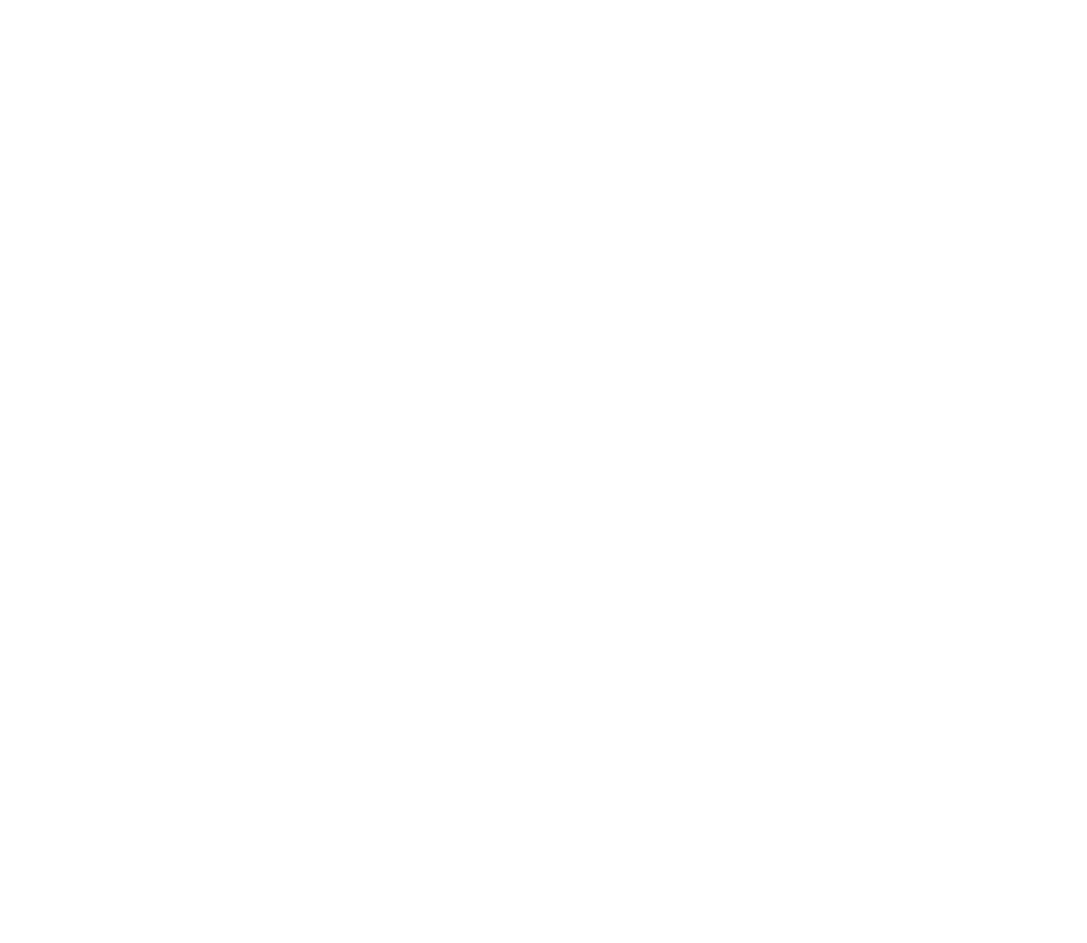
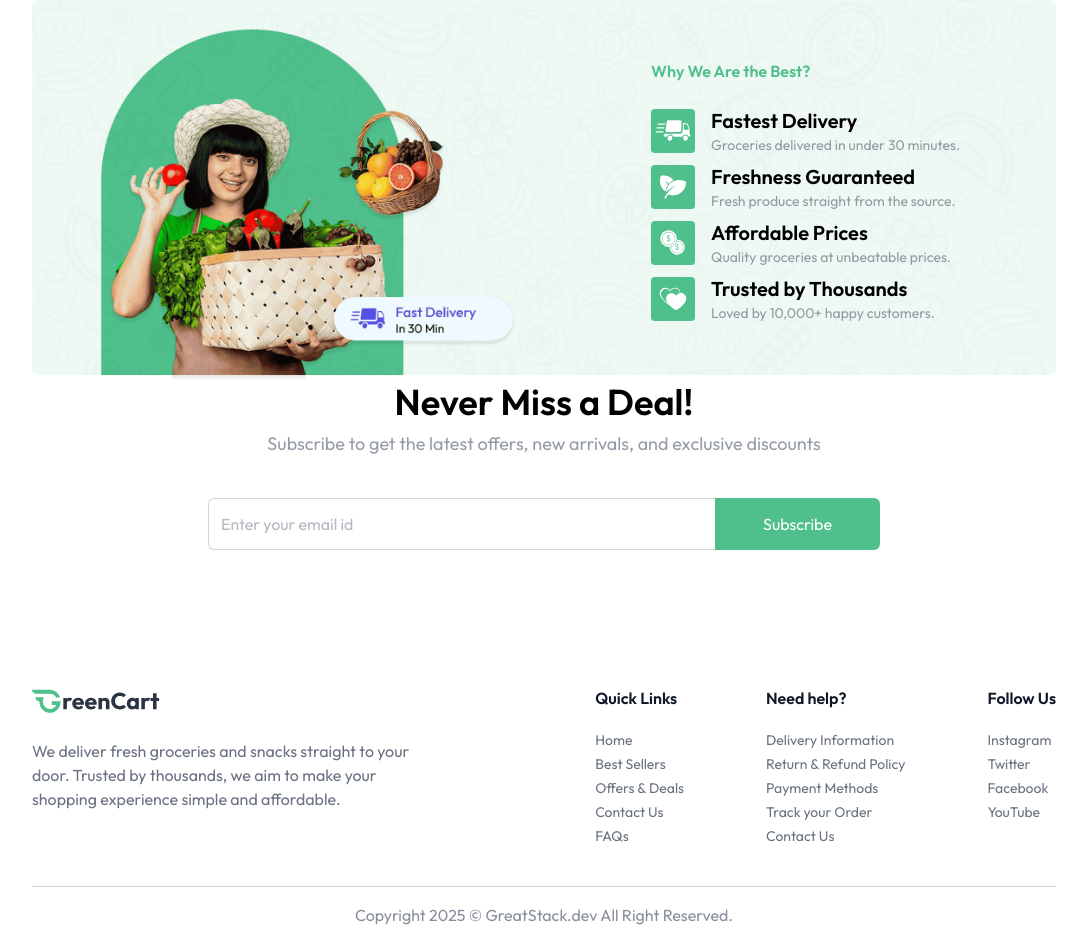
Before and after one commit to Varun822468/GreenCart, a React (Vite) app in the folder client/: page / in a window 1280 px wide. Shown: the part 1300-2243 px from the top of the page, without its empty margins (96-1183 px from the left). Before the commit the page ends 1204 px from the top, so only its background shows below. Built offline with nearby package versions, Linux system fonts and the light colour scheme.

Commit message:
Home Screen User Interface Updated
1.BottomBanner.jsx added
2.NewsLetter.jsx added
3.Footer.jsx added
4.App.jsx file updated
5.Home.jsx file updated

```diff
--- a/client/src/App.jsx
+++ b/client/src/App.jsx
@@ -3,6 +3,7 @@
 import { Route, Routes, useLocation } from 'react-router-dom'
 import Home from './pages/Home'
 import { Toaster } from "react-hot-toast"
+import Footer from './components/Footer'
 
 const App = () => {
   const isSellerPath = useLocation().pathname.includes("seller");
@@ -15,6 +16,7 @@
         <Route path='/' element={<Home />} />
       </Routes>
     </div>
+    {!isSellerPath && <Footer/>}
   </div>
   )
 }
--- /dev/null
+++ b/client/src/components/BottomBanner.jsx
@@ -0,0 +1,27 @@
+import React from 'react'
+import { assets, features } from '../assets/assets'
+
+const BottomBanner = () => {
+    return (
+        <div className='relative mt-24'>
+            <img src={assets.bottom_banner_image} alt="banner" className='w-full hidden md:block' />
+            <img src={assets.bottom_banner_image_sm} alt="banner" className='w-full md:hidden' />
+            <div className='absolute inset-0 flex flex-col items-center md:items-end md:justify-center pt-16 md:pt-0 md:pr-24'>
+                <div>
+                    <h1 className='text-2x1 md:text-3x1 font-semibold text-primary mb-6'>Why We Are the Best?</h1>
+                    {features.map((feature, index) => (
+                        <div key={index} className='flex items-center gap-4 mt-2'>
+                            <img src={feature.icon} alt={feature.title} className='md:w-11 w-9'/>
+                            <div>
+                                <h3 className='text-lg md:text-xl font-semibold'>{feature.title}</h3>
+                                <p className='text-gray-500/70 text-xs md:text-sm'>{feature.description}</p>
+                            </div>
+                        </div>
+                    ))}
+                </div>
+            </div>
+        </div>
+    )
+}
+
+export default BottomBanner
--- /dev/null
+++ b/client/src/components/Footer.jsx
@@ -0,0 +1,36 @@
+import { assets, footerLinks } from "../assets/assets";
+
+const Footer = () => {
+
+    return (
+        <div className="px-6 md:px-16 lg:px-24 xl:px-32 mt-24 bg:primary/10">
+            <div className="flex flex-col md:flex-row items-start justify-between gap-10 py-10 border-b border-gray-500/30 text-gray-500">
+                <div>
+                    <img className="w-34 md:w-32" src={assets.logo} alt="logo" />
+                    <p className="max-w-[410px] mt-6">
+                        We deliver fresh groceries and snacks straight to your
+                        door. Trusted by thousands, we aim to make your shopping
+                        experience simple and affordable.</p>
+                </div>
+                <div className="flex flex-wrap justify-between w-full md:w-[45%] gap-5">
+                    {footerLinks.map((section, index) => (
+                        <div key={index}>
+                            <h3 className="font-semibold text-base text-gray-900 md:mb-5 mb-2">{section.title}</h3>
+                            <ul className="text-sm space-y-1">
+                                {section.links.map((link, i) => (
+                                    <li key={i}>
+                                        <a href={link.url} className="hover:underline transition">{link.text}</a>
+                                    </li>
+                                ))}
+                            </ul>
+                        </div>
+                    ))}
+                </div>
+            </div>
+            <p className="py-4 text-center text-sm md:text-base text-gray-500/80">
+                Copyright {new Date().getFullYear()} © GreatStack.dev All Right Reserved.
+            </p>
+        </div>
+    );
+};
+export default Footer
--- /dev/null
+++ b/client/src/components/NewsLetter.jsx
@@ -0,0 +1,23 @@
+const NewsLetter = () => {
+
+    return (
+        <div className="flex flex-col items-center justify-center text-center space-y-2">
+            <h1 className="md:text-4xl text-2xl font-semibold">Never Miss a Deal!</h1>
+            <p className="md:text-lg text-gray-500/70 pb-8">
+                Subscribe to get the latest offers, new arrivals, and exclusive discounts
+            </p>
+            <form className="flex items-center justify-between max-w-2xl w-full md:h-13 h-12">
+                <input
+                    className="border border-gray-300 rounded-md h-full border-r-0 outline-none w-full rounded-r-none px-3 text-gray-500"
+                    type="text"
+                    placeholder="Enter your email id"
+                    required
+                />
+                <button type="submit" className="md:px-12 px-8 h-full text-white bg-primary hover:bg-primary-dull transition-all cursor-pointer rounded-md rounded-l-none">
+                    Subscribe
+                </button>
+            </form>
+        </div>
+    )
+}
+export default NewsLetter
--- a/client/src/pages/Home.jsx
+++ b/client/src/pages/Home.jsx
@@ -2,6 +2,8 @@
 import MainBanner from '../components/MainBanner'
 import Categories from '../components/Categories'
 import BestSeller from '../components/BestSeller'
+import BottomBanner from '../components/BottomBanner'
+import NewsLetter from '../components/NewsLetter'
 
 const Home = () => {
     return (
@@ -9,6 +11,8 @@
             <MainBanner />
             <Categories />
             <BestSeller />
+            <BottomBanner/>
+            <NewsLetter/>
         </div>
     )
 }
```
